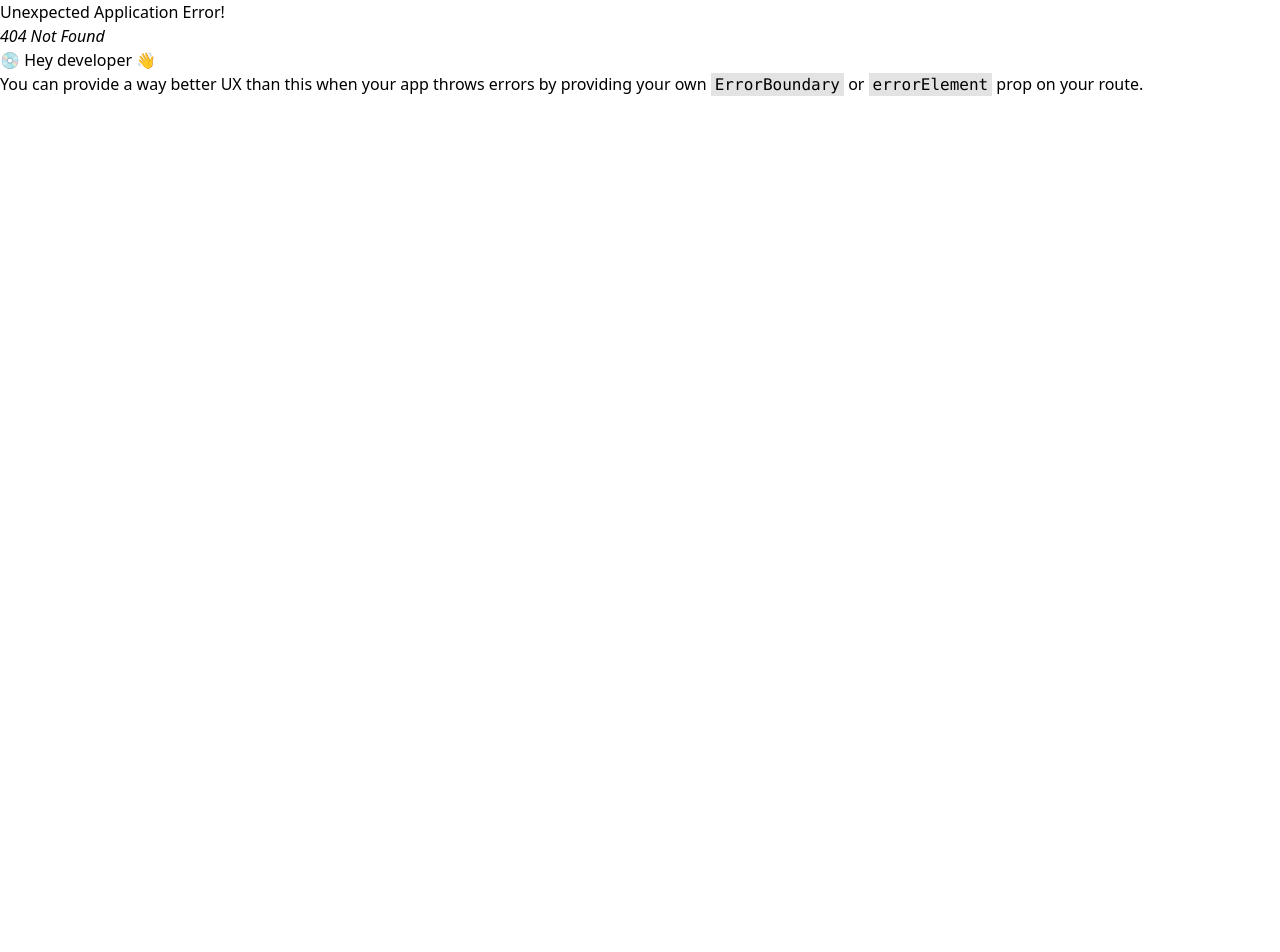
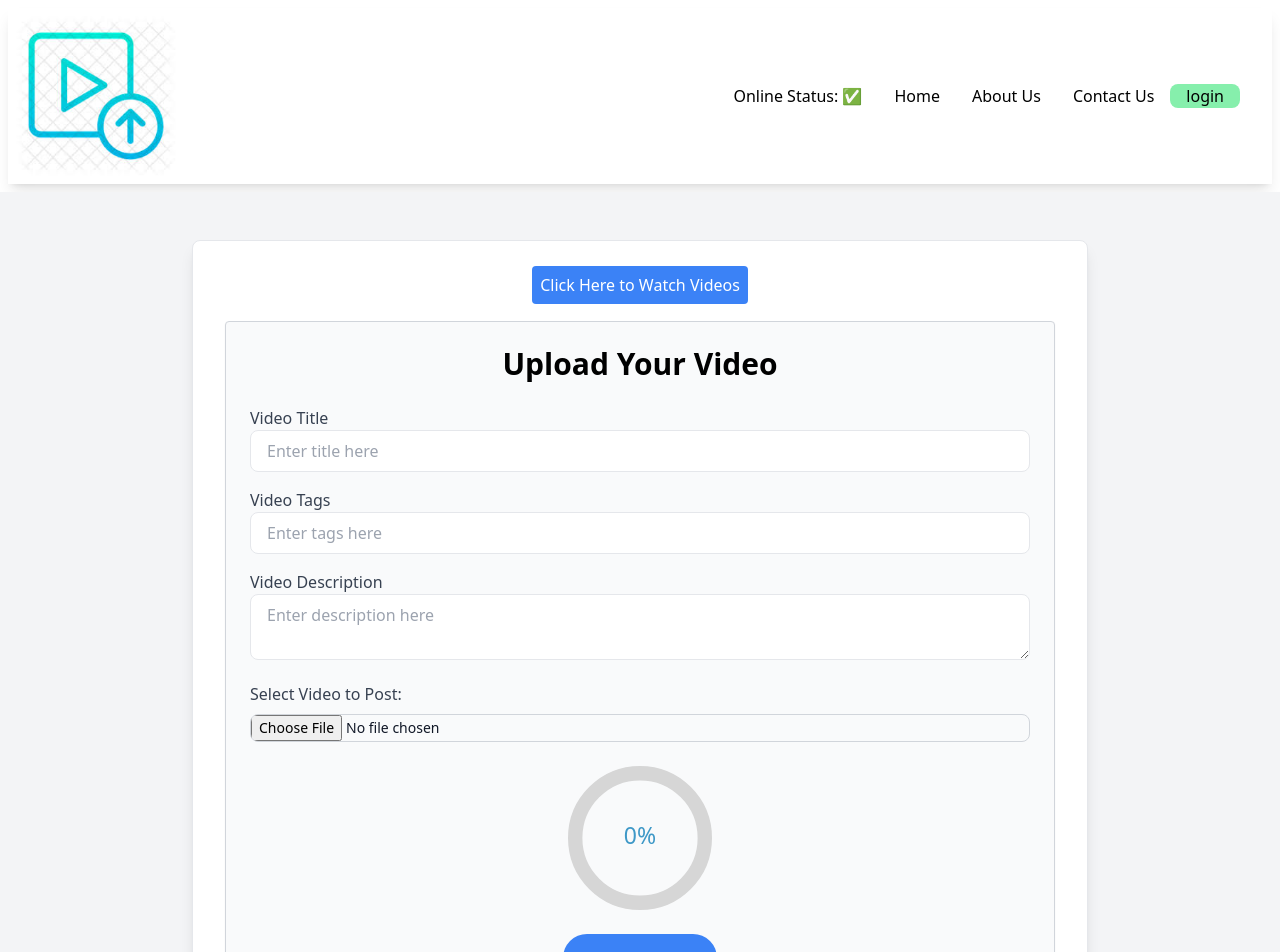
Before and after one commit to Ashutosh3817/VideoUploading-UI, a React (Vite) app: page /add in a window 1280 px wide. Before the commit this address had no page. Shown: the top 952 px of the page. Before the commit the page ends 800 px from the top, so only its background shows below. Built offline with nearby package versions, Linux system fonts and the light colour scheme.

Commit message:
fourth-commit

```diff
--- a/src/App.js
+++ b/src/App.js
@@ -29,6 +29,10 @@ const appRouter = createBrowserRouter([
             {
                 path:"/view/:id",
                 element:<View/>
+            },
+            {
+                path:"/add",
+                element:<AddVideo/>
             }
         ]
     }
--- a/src/components/AddVideos.js
+++ b/src/components/AddVideos.js
@@ -1,170 +1,248 @@
-// import React,{useState,useEffect} from "react";
+// import React, { useState } from "react";
 // import { toast } from "react-toastify";
-// import { UploadVideo, saveVideoInfo } from "../utils/videoService";
+// import { UploadVideo, SaveVideoInfo } from "../utils/videoService";
+// import { CircularProgressbar, buildStyles } from "react-circular-progressbar";
+// import "react-circular-progressbar/dist/styles.css"; // Import styles
 
-// const AddVideo = () =>{
+// const AddVideo = () => {
+//     const [video, setVideo] = useState({
+//         title: "",
+//         tags: "",
+//         description: ""
+//     });
+//     const [progress, setProgress] = useState(0);
+//     const [videos, setVideos] = useState(null);
+//     const [singleProgress, setSingleProgress] = useState(0);
 
-//     // const[title,setTitle] = useState("");
-//     // const[description,setDesciprion] = useState("");
-//     // const[videoName,setVideoName] = useState("");
-//     const[video,setVideo] = useState({
-//         title:"",
-//         tags:"",
-//         description:""
-//     });
-//     const[progress,setProgress] = useState(0);
-//     const[videos,setVideos] = useState(null);
-//     const[loading,setLoading] = useState(true);
-//     const[singleProgress,setSingleProgress] = useState(0);
-
-//     //for showing the how much percent of video get uploads
+//     // For showing how much percent of the video gets uploaded
 //     const singleFileOptions = {
-//         uploadProgress: (ProgressEvent) =>{
-//             const{loaded,total} = ProgressEvent;
-//             const percentage = Math.floor(((loaded/1000)*100)/(total/1000));
+//         uploadProgress: (ProgressEvent) => {
+//             const { loaded, total } = ProgressEvent;
+//             const percentage = Math.floor(((loaded / 1000) * 100) / (total / 1000));
 //             setSingleProgress(percentage);
 //         }
 //     }
 
-//     //field change handle function
-//     const fieldHandleChange = (event)=>{
-//         console.log(event.target.files[0]);
-//         setVideos(event.target.files[0]);
-//         //setState variable helps to trigger the reconciliation algorithm whenever there is change in the state
+//     // Field change handle function for video metadata
+//     const fieldHandleChange = (event) => {
+//         const { name, value } = event.target;
+//         setVideo(prevVideo => ({
+//             ...prevVideo,
+//             [name]: value
+//         }));
 //     }
 
-//     //upload video function with title,tags and descriptions
-//     const createVideo = (event)=>{
-//         event.preventDefault();
-//         console.log(video)
-
-//         if(video.title.trim() === ""){
-//             toast.error("Video Title cann't be empty: ");
-//             return;
+//     // File change handle function for video file
+//     const handleFileChange = (event) => {
+//         if (event.target.files && event.target.files.length > 0) {
+//             console.log(event.target.files[0]);
+//             setVideos(event.target.files[0]);
+//         } else {
+//             console.log('No file selected');
 //         }
-//         if(video.description.trim() === ""){
-//             toast.error("Please enter some description under 50-500 words: ")
-//         }
-//         //submit call start here
-//         saveVideoInfo((video).then((data)=>{
-//             console.log(data)
-//             //when we get the video from backend then with the help of id we save the video
-//             UploadVideo(videos,data,id,singleFileOptions).then((data)=>{
-//                 setLoading(true);
-//                 alert("Wait Video Is Uploading !!!")
-//                 console.log(data);
-//                 setVideos(event.target.files[0])
-//             }).catch((error)=>{
-//                 console.log(error);
-//             });
-//             toast.success("video Uploaded SuccessFully With All The Information!!!");
-//         }))
 //     }
 
+//     // Upload video function with title, tags, and descriptions
+//    // Upload video function with title, tags, and descriptions
+// const createVideo = (event) => {
+//     event.preventDefault();
+//     console.log(video);
 
-//     return(
-//         <div>
+//     if (video.title.trim() === "") {
+//         toast.error("Video Title can't be empty");
+//         return;
+//     }
+//     if (video.description.trim() === "") {
+//         toast.error("Please enter some description under 50-500 words");
+//         return;
+//     }
+//     // Submit call start here
+//     SaveVideoInfo(video).then((data) => {
+//         console.log(data);
+//         // When we get the video from backend, then with the help of id we save the video
+//         UploadVideo(videos, data.id, singleFileOptions).then((data) => {
+//             setSingleProgress(0);
+//             setVideos(null);
+//             console.log(data);
+//             alert("Video uploaded successfully!");
+//         }).catch((error) => {
+//             console.log(error);
+//             toast.error("Failed to upload video file");
+//         });
+//         toast.success("Video uploaded successfully with all the information!");
+//         setVideo({
+//             title: "", description: "", tags: "",
+//         });
+//     }).catch((error) => {
+//         console.log(error);
+//         toast.error("Failed to save video info");
+//     });
+// }
 
+//     return (
+//         <div className="min-h-screen flex items-center justify-center py-6 bg-gray-500">
+//             <div className="w-full max-w-4xl bg-white border rounded-lg p-6 mt-6 shadow-lg">
+//                 <div className="mb-6 text-center">
+//                     <a className="bg-blue-500 p-2 text-white rounded hover:bg-blue-700" href="/">Click Here to watch the videos</a>
+//                 </div>
+//                 <div className="mb-2 shadow-sm border border-gray-300 rounded p-4 mt-2">
+//                     <div className="mb-6">
+//                         <h3 className="text-2xl font-bold mb-4">Form for uploading the video</h3>
+//                         <form onSubmit={createVideo}>
+//                             <div className="mb-4">
+//                                 <label htmlFor="title" className="block text-gray-700">Video Title</label>
+//                                 <input type="text" id="title" name="title" placeholder="Enter title here" value={video.title} onChange={fieldHandleChange} className="w-full px-3 py-2 border rounded-lg" />
+//                             </div>
+//                             <div className="mb-4">
+//                                 <label htmlFor="tags" className="block text-gray-700">Video Tags</label>
+//                                 <input type="text" id="tags" name="tags" placeholder="Enter tags here" value={video.tags} onChange={fieldHandleChange} className="w-full px-3 py-2 border rounded-lg" />
+//                             </div>
+//                             <div className="mb-4">
+//                                 <label htmlFor="description" className="block text-gray-700">Video Description</label>
+//                                 <input type="text" id="description" name="description" placeholder="Enter description here" value={video.description} onChange={fieldHandleChange} className="w-full px-3 py-2 border rounded-lg" />
+//                             </div>
+//                             <div className="mb-4">
+//                                 <label htmlFor="video">Select Video to post:</label>
+//                                 <input type="file" onChange={handleFileChange} />
+//                             </div>
+//                             <div className="mb-4 w-36 h-36">
+//                                 <CircularProgressbar
+//                                     strokeWidth={10}
+//                                     value={singleProgress}
+//                                     text={`${singleProgress}%`}
+//                                     styles={buildStyles({
+//                                         rotation: 0.25,
+//                                         strokeLinecap: 'butt',
+//                                         textSize: '16px',
+//                                         pathTransitionDuration: 0.5,
+//                                         pathColor: `rgba(62, 152, 199, ${singleProgress / 100})`,
+//                                         textColor: '#f88',
+//                                         trailColor: '#d6d6d6',
+//                                         backgroundColor: '#3e98c7'
+//                                     })}
+//                                 />
+//                             </div>
+//                             <div className="text-center">
+//                                 <button type="submit" className="bg-blue-500 text-white font-bold py-2 px-4 rounded-full hover:bg-blue-700">
+//                                     Upload Video
+//                                 </button>
+//                             </div>
+//                         </form>
+//                     </div>
+//                 </div>
+//             </div>
 //         </div>
-//     )
+//     );
 // }
+
 // export default AddVideo;
 
-import React, { useState } from 'react';
-import { toast } from 'react-toastify';
-import { SaveVideoInfo, UploadVideo } from '../utils/videoService';
-import { CircularProgressbar, buildStyles } from 'react-circular-progressbar';
-import 'react-circular-progressbar/dist/styles.css';
+import React, { useState } from "react";
+import { toast } from "react-toastify";
+import { UploadVideo, SaveVideoInfo } from "../utils/videoService";
+import { CircularProgressbar, buildStyles } from "react-circular-progressbar";
+import "react-circular-progressbar/dist/styles.css"; // Import styles
 
 const AddVideo = () => {
     const [video, setVideo] = useState({
         title: "",
         tags: "",
-        description: "",
+        description: ""
     });
     const [progress, setProgress] = useState(0);
     const [videos, setVideos] = useState(null);
-    const [loading, setLoading] = useState(true);
     const [singleProgress, setSingleProgress] = useState(0);
+
+    // For showing how much percent of the video gets uploaded
     const singleFileOptions = {
-        onUploadProgress: (progressEvent) => {
-            const { loaded, total } = progressEvent;
-            const percentage = Math.floor(((loaded / 1000) * 100) / (total / 1000));
+        onUploadProgress: (ProgressEvent) => {
+            const { loaded, total } = ProgressEvent;
+            const percentage = Math.floor((loaded * 100) / total);
             setSingleProgress(percentage);
         }
-    };
+    }
 
-    //fields change handle function .
-    const fieldChangeHandle = (event) => {
-        setVideo({ ...video, [event.target.name]: event.target.value });
-    };
+    // Field change handle function for video metadata
+    const fieldHandleChange = (event) => {
+        const { name, value } = event.target;
+        setVideo(prevVideo => ({
+            ...prevVideo,
+            [name]: value
+        }));
+    }
 
-    //handling file change event .
+    // File change handle function for video file
     const handleFileChange = (event) => {
+        if (event.target.files && event.target.files.length > 0) {
             console.log(event.target.files[0]);
             setVideos(event.target.files[0]);
-    };
+        } else {
+            console.log('No file selected');
+        }
+    }
 
-    //Upload videos function with title, description, tags.
+    // Upload video function with title, tags, and descriptions
     const createVideo = (event) => {
         event.preventDefault();
         console.log(video);
+
         if (video.title.trim() === "") {
-            toast.error("please enter title");
+            toast.error("Video Title can't be empty");
             return;
         }
         if (video.description.trim() === "") {
-            toast.error("Enter some description below 500 character");
+            toast.error("Please enter some description under 50-500 words");
             return;
         }
-        //submit call starts here .
+        // Submit call start here
         SaveVideoInfo(video).then((data) => {
             console.log(data);
+            // When we get the video from backend, then with the help of id we save the video
             UploadVideo(videos, data.id, singleFileOptions).then((data) => {
-                setLoading(true);
-                alert(" wait video is Uploading");
+                setSingleProgress(0);
+                setVideos(null);
                 console.log(data);
-                setVideos(event.target.files[0]);
+                alert("Video uploaded successfully!");
             }).catch((error) => {
                 console.log(error);
+                toast.error("Failed to upload video file");
             });
-            toast.success("Video Uploaded with Information!!");
-            console.log(video);
+            toast.success("Video uploaded successfully with all the information!");
             setVideo({
                 title: "", description: "", tags: "",
             });
         }).catch((error) => {
-            alert("upload failed");
+            console.log(error);
+            toast.error("Failed to save video info");
         });
-    };
+    }
 
     return (
-        <div className='wrapper'>
-            <div className="container mx-auto p-4">
-                <div className="mb-2 p-4">
-                    <a href="/view" className="btn btn-primary btn-lg">Click to Watch Videos</a>
+        <div className="min-h-screen flex items-center justify-center py-12 bg-gray-100">
+            <div className="w-full max-w-4xl bg-white border rounded-lg p-8 shadow-lg">
+                <div className="mb-6 text-center">
+                    <a className="bg-blue-500 p-2 text-white rounded hover:bg-blue-700" href="/">Click Here to Watch Videos</a>
                 </div>
-                <div className="shadow-sm border border-gray-300 mt-2 rounded-lg">
-                    <div className="p-4">
-                        <h3 className="font-bold text-lg mb-4">Form for Uploading Video</h3>
+                <div className="mb-6 shadow-sm border border-gray-300 rounded p-6 bg-gray-50">
+                    <h3 className="text-3xl font-bold mb-6 text-center">Upload Your Video</h3>
                     <form onSubmit={createVideo}>
                         <div className="mb-4">
-                                <label htmlFor="title" className="block text-gray-700">Video Title</label>
-                                <input type="text" id="title" placeholder="Enter title here" className="rounded-lg border border-gray-300 p-2 w-full" name="title" onChange={fieldChangeHandle} />
+                            <label htmlFor="title" className="block text-gray-700 font-medium">Video Title</label>
+                            <input type="text" id="title" name="title" placeholder="Enter title here" value={video.title} onChange={fieldHandleChange} className="w-full px-4 py-2 border rounded-lg focus:outline-none focus:ring-2 focus:ring-blue-500" />
                         </div>
                         <div className="mb-4">
-                                <label htmlFor="tags" className="block text-gray-700">Video Tags</label>
-                                <input type="text" id="tags" placeholder="mention tags" className="rounded-lg border border-gray-300 p-2 w-full" name="tags" onChange={fieldChangeHandle} />
+                            <label htmlFor="tags" className="block text-gray-700 font-medium">Video Tags</label>
+                            <input type="text" id="tags" name="tags" placeholder="Enter tags here" value={video.tags} onChange={fieldHandleChange} className="w-full px-4 py-2 border rounded-lg focus:outline-none focus:ring-2 focus:ring-blue-500" />
                         </div>
                         <div className="mb-4">
-                                <label htmlFor="description" className="block text-gray-700">Video Description</label>
-                                <input type="text" id="description" placeholder="Enter description" className="rounded-lg border border-gray-300 p-2 w-full" name="description" onChange={fieldChangeHandle} />
+                            <label htmlFor="description" className="block text-gray-700 font-medium">Video Description</label>
+                            <textarea id="description" name="description" placeholder="Enter description here" value={video.description} onChange={fieldHandleChange} className="w-full px-4 py-2 border rounded-lg focus:outline-none focus:ring-2 focus:ring-blue-500"></textarea>
                         </div>
-                            <div className="mb-4">
-                                <label htmlFor="video" className="block text-gray-700">Select video to post</label>
-                                <input id="videoName" type="file" className="block w-full text-gray-700 border border-gray-300 rounded-lg p-2" onChange={handleFileChange} />
+                        <div className="mb-6">
+                            <label htmlFor="video" className="block text-gray-700 font-medium mb-2">Select Video to Post:</label>
+                            <input type="file" onChange={handleFileChange} className="block w-full text-sm text-gray-900 border border-gray-300 rounded-lg cursor-pointer bg-gray-50 focus:outline-none" />
                         </div>
-                            <div style={{ width: 150, height: 150 }}>
+                        <div className="mb-6 w-36 h-36 mx-auto">
                             <CircularProgressbar
                                 strokeWidth={10}
                                 value={singleProgress}
@@ -172,21 +250,21 @@ const AddVideo = () => {
                                 styles={buildStyles({
                                     rotation: 0.25,
                                     strokeLinecap: 'butt',
-                                        textSize: '6px',
+                                    textSize: '16px',
                                     pathTransitionDuration: 0.5,
-                                        pathColor: `rgba(255, 136, 136, ${singleProgress / 100})`,
-                                        textColor: '#f88',
+                                    pathColor: `rgba(62, 152, 199, ${singleProgress / 100})`,
+                                    textColor: '#3e98c7',
                                     trailColor: '#d6d6d6',
-                                        backgroundColor: '#3e98c7',
-                                        height: "100px"
+                                    backgroundColor: '#f0f0f0'
                                 })}
                             />
                         </div>
-                            <div className='text-center p-2'>
-                                <button type="submit" className="btn btn-primary rounded-lg mb-2">Upload Video</button>
+                        <div className="text-center">
+                            <button type="submit" className="bg-blue-500 text-white font-bold py-3 px-6 rounded-full hover:bg-blue-700 focus:outline-none focus:ring-2 focus:ring-blue-500 focus:ring-opacity-50">
+                                Upload Video
+                            </button>
                         </div>
                     </form>
-                    </div>
                 </div>
             </div>
         </div>
--- a/src/components/GetVideos.js
+++ b/src/components/GetVideos.js
@@ -12,11 +12,11 @@ import { Link } from "react-router-dom";
 
 const ViewPost =()=>{
 
-    const[isExpanded,setIsExpanded] = useState(false);
+    //const[isExpanded,setIsExpanded] = useState(false);
     //we do the toggle and collapse of video description with the help of useState State Management Hooks
     // const[getCollapseProps,getToggleProps] = useCollapse({isExpanded})
     const[videos,setVideos] = useState([]);
-    const[loading,setLoading] = useState(false);
+    //const[loading,setLoading] = useState(false);
 
     //making an api call with the help of axios api
     //async await helps in making an api call and work is done only await promise get resolved
@@ -57,7 +57,7 @@ const ViewPost =()=>{
     ) : (
         <div className="container mx-auto px-4">
 
-           <Link to="/">
+           <Link to="/add">
            <button className="p-4 m-8 bg-green-300 rounded-lg">Back To Add Video</button>
            </Link>
 
--- a/src/components/Shimmer.js
+++ b/src/components/Shimmer.js
@@ -13,6 +13,11 @@ const Shimmer = () =>{
             <div className="shimmer-cards"></div>
             <div className="shimmer-cards"></div>
             <div className="shimmer-cards"></div>
+            <div className="shimmer-cards"></div>
+            <div className="shimmer-cards"></div>
+            <div className="shimmer-cards"></div>
+            <div className="shimmer-cards"></div>
+            <div className="shimmer-cards"></div>
         </div>
     )
 }
--- a/src/utils/VideoApi.js
+++ b/src/utils/VideoApi.js
@@ -3,6 +3,7 @@ import { BASE_URL } from "./baseUrl";
 //Get all videos
 
 export const GET_ALL_VIDEOS = () =>{
-    console.log(BASE_URL+`allVideos`)
+
   return axios.get(BASE_URL+ `allVideos`)
+
 };
--- a/src/utils/baseUrl.js
+++ b/src/utils/baseUrl.js
@@ -0,0 +1 @@
+export const BASE_URL = "http://localhost:8080/api/videos/";
```
Also changed, not shown: package.json (+6 -7 lines), src/utils/videoService.js (+34 -0 lines), 1 other file (tests, documents, lock files or other folders). Lines whose indentation alone changed are shown as unchanged.
